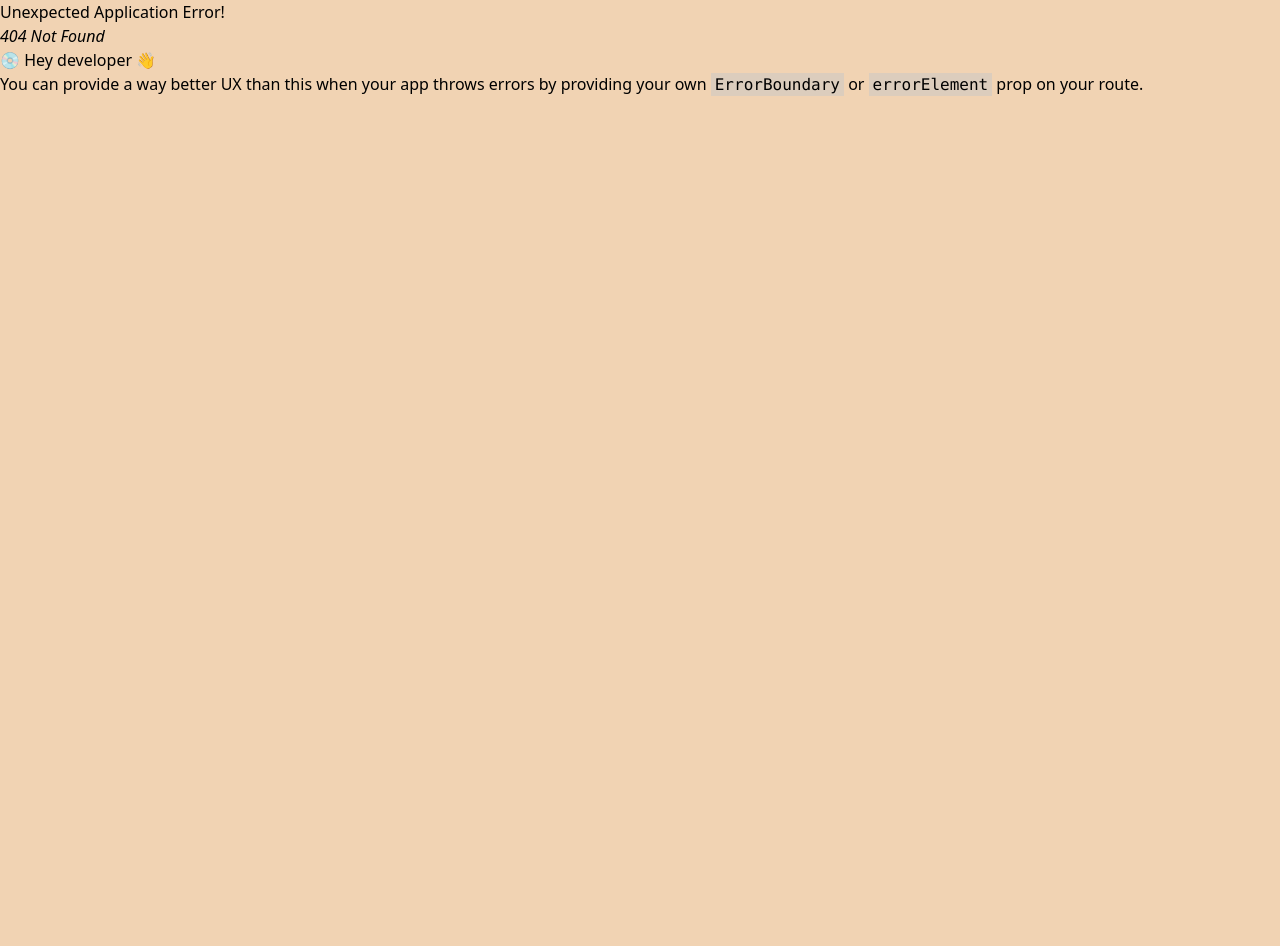
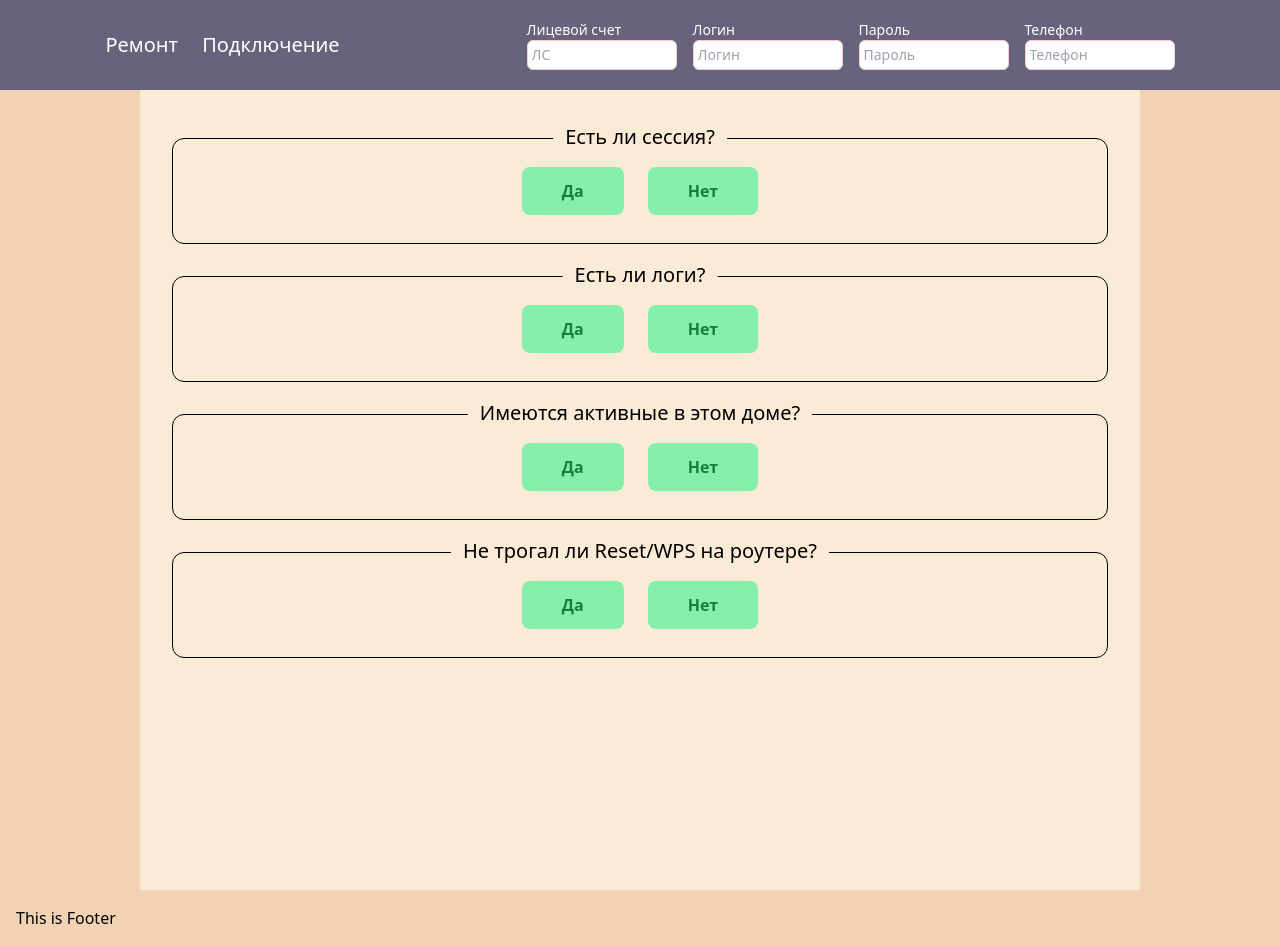
Before and after one commit to OmurbekArykbaev/template-generator, a React (Vite) app: page /not-working in a window 1280 px wide. Before the commit this address had no page. Before the commit the page ends 800 px from the top, so only its background shows below. Built offline with nearby package versions, Linux system fonts and the light colour scheme.

Commit message:
add remove function in redux

```diff
--- a/src/modules/Quiz/components/Button.tsx
+++ b/src/modules/Quiz/components/Button.tsx
@@ -1,4 +1,5 @@
 import { ReactNode, FC, DetailedHTMLProps, ButtonHTMLAttributes } from "react"
+import cn from "classnames"
 interface Props
   extends DetailedHTMLProps<
     ButtonHTMLAttributes<HTMLButtonElement>,
@@ -7,10 +8,13 @@ interface Props
   children: ReactNode
 }
 
-const Button: FC<Props> = ({ children, ...props }) => {
+const Button: FC<Props> = ({ children, className, ...props }) => {
   return (
     <button
-      className="flex justify-center items-center py-3 px-10 bg-green-300 text-md font-bold rounded-lg text-green-700 active:scale-90"
+      className={cn(
+        "flex justify-center items-center py-3 px-10 bg-green-300 text-md font-bold rounded-lg text-green-700 active:scale-90",
+        className
+      )}
       {...props}
     >
       {children}
--- a/src/modules/Quiz/index.module.css
+++ b/src/modules/Quiz/index.module.css
@@ -1,5 +1,5 @@
 .quiz {
-  @apply relative w-full p-6 border border-black rounded-xl;
+  @apply relative w-full p-6 my-8 border border-black rounded-xl;
 }
 
 .quiz > h1 {
--- a/src/modules/Quiz/index.tsx
+++ b/src/modules/Quiz/index.tsx
@@ -1,38 +1,63 @@
-import { useState } from "react"
+import { useState, useEffect } from "react"
 import cn from "classnames"
 
 import styles from "./index.module.css"
 import Button from "./components/Button"
-import { useAppDispatch } from "../../hooks/RtkHooks"
+import { useAppDispatch, useAppSelector } from "../../hooks/RtkHooks"
 import { INotWorking } from "../../types/reapairRequest.interfaces"
-import { getAnswers } from "./redux/quiz"
+import { addAnswers, removeAnswers } from "./redux/quiz"
 
 const Quiz = ({ ...props }: INotWorking) => {
   const [hide, setHide] = useState<boolean>(false)
+  const answersFromStore = useAppSelector(
+    (state) => state.quiz.totalAnswers
+  ).find((p) => p.id === props.id)
+
   const dispatch = useAppDispatch()
 
+  useEffect(() => {}, [])
+
   const onSetTrueHandler = () => {
-    dispatch(getAnswers({ ...props, userAnswer: true }))
+    dispatch(addAnswers({ ...props, userAnswer: true }))
     setHide(true)
   }
 
   const onSetFalseHandler = () => {
-    dispatch(getAnswers({ ...props, userAnswer: false }))
+    dispatch(addAnswers({ ...props, userAnswer: false }))
     setHide(true)
+  }
+  const onRemoveHandler = () => {
+    dispatch(removeAnswers(props.id))
+    setHide(false)
   }
 
   return (
     <div
       className={cn(styles.quiz, {
-        hidden: hide,
+        "border-opacity-20": hide,
       })}
     >
-      <h1>{props.questionTitle}</h1>
+      <h1
+        className={cn({
+          "opacity-20": hide,
+        })}
+      >
+        {props.questionTitle}
+      </h1>
 
       <div>
-        <Button onClick={onSetTrueHandler}>Да</Button>
+        {!answersFromStore ? (
+          <>
+            <Button onClick={onSetTrueHandler}>Да</Button>
+            <Button onClick={onSetFalseHandler}>Нет</Button>
+          </>
+        ) : (
+          <Button onClick={onRemoveHandler} className="bg-red-300 text-red-600">
+            Удалить
+          </Button>
+        )}
 
-        <Button onClick={onSetFalseHandler}>Нет</Button>
+        {/* {answersFromStore && } */}
       </div>
     </div>
   )
--- a/src/modules/Quiz/redux/quiz.ts
+++ b/src/modules/Quiz/redux/quiz.ts
@@ -21,14 +21,19 @@ export const quizSlice = createSlice({
   name: "quiz-repair-request",
   initialState,
   reducers: {
-    getAnswers: (state, action: PayloadAction<Result>) => {
+    addAnswers: (state, action: PayloadAction<Result>) => {
       state.totalAnswers.push(action.payload)
-      state.answersIsDone = fromArrayToString(state.totalAnswers)
+      // state.answersIsDone = fromArrayToString(state.totalAnswers)
+    },
+    removeAnswers: (state, action: PayloadAction<number>) => {
+      state.totalAnswers = state.totalAnswers.filter(
+        (ans) => ans.id !== action.payload
+      )
     },
   },
 })
 
 // Action creators are generated for each case reducer function
-export const { getAnswers } = quizSlice.actions
+export const { addAnswers, removeAnswers } = quizSlice.actions
 
 export default quizSlice.reducer
--- a/src/pages/notWorking/index.tsx
+++ b/src/pages/notWorking/index.tsx
@@ -1,12 +1,14 @@
-import React from "react"
+import { data } from "../../const/repairRequest"
 import { Wrapper } from "../../layout"
+import Quiz from "../../modules/Quiz"
 
 const NotWorking = () => {
   return (
     <Wrapper>
       <section>
-        ne rab
-        <h1 className="bg-red-500 h-[100px]">sasa</h1>
+        {data.map((p) => (
+          <Quiz {...p} />
+        ))}
       </section>
     </Wrapper>
   )
--- a/src/routes/RoutesData.tsx
+++ b/src/routes/RoutesData.tsx
@@ -9,7 +9,7 @@ export const router = createBrowserRouter([
     element: <Home />,
   },
   {
-    path: "/notworking",
+    path: "/not-working",
     element: <NotWorking />,
   },
 ])
```
